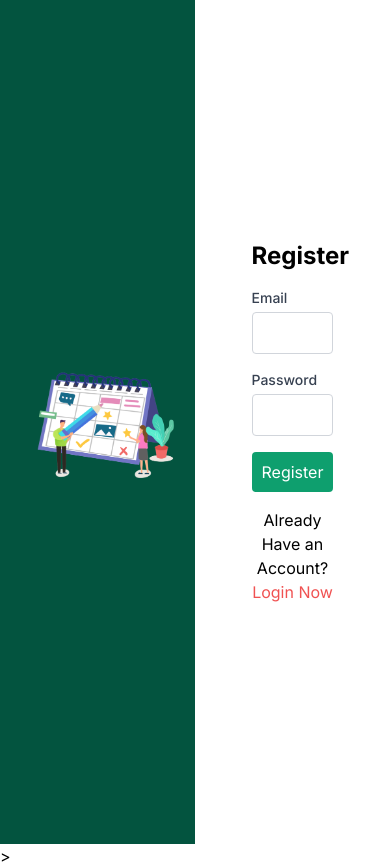
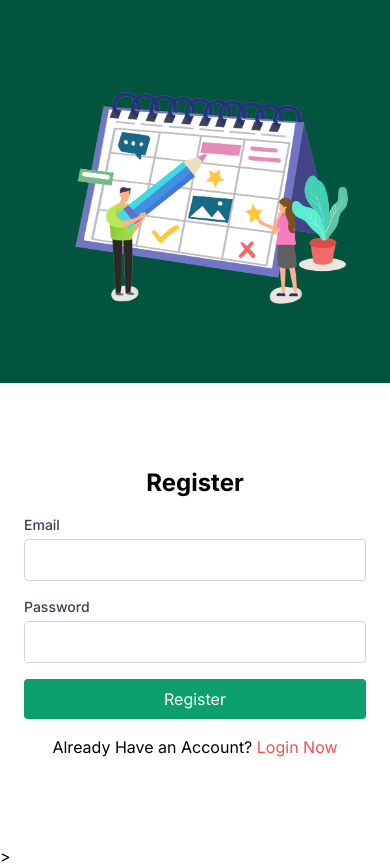
Before and after one commit to teamCodeblitz/project2, a SvelteKit app: page /register in a window 390 px wide. Built offline with nearby package versions, Linux system fonts and the light colour scheme.

Commit message:
Initial Commit

```diff
--- a/src/app.html
+++ b/src/app.html
@@ -5,7 +5,7 @@
 		<link rel="icon" href="image1.png" />
 		<meta name="viewport" content="width=device-width, initial-scale=1" />
 		<link href="https://fonts.googleapis.com/css2?family=Inter:wght@300;400;500;600;700&display=swap" rel="stylesheet">
-		<title>ES - Event Scheduling System</title>
+		<title>ESS - Event Scheduling System</title>
 		%sveltekit.head%
 	</head>
 	<body data-sveltekit-preload-data="hover">
--- a/src/routes/register/+page.svelte
+++ b/src/routes/register/+page.svelte
@@ -9,12 +9,12 @@
     };
 </script>
 
-<div class="flex min-h-screen">
+<div class="flex flex-col min-h-screen md:flex-row">
     <div class="flex-1 bg-green-800 flex items-center justify-center">
         <img src="image1.png" alt="Fallback description if image fails to load" class="max-w-full h-auto" aria-hidden="true" />
     </div>
     <div class="flex-1 flex items-center justify-center">
-        <form on:submit|preventDefault={handleSubmit} class="p-6 w-2/3">
+        <form on:submit|preventDefault={handleSubmit} class="p-6 w-full md:w-2/3">
             <h2 class="text-2xl font-bold mb-4 text-center">Register</h2>
             <div class="mb-4">
                 <label for="email" class="block text-sm font-medium text-gray-700">Email</label>
```
